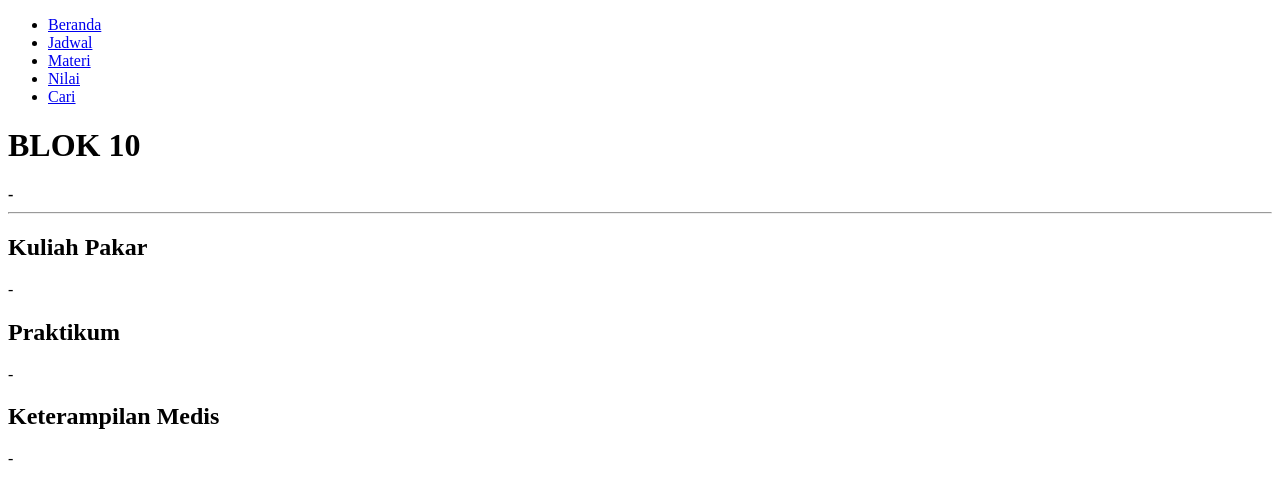
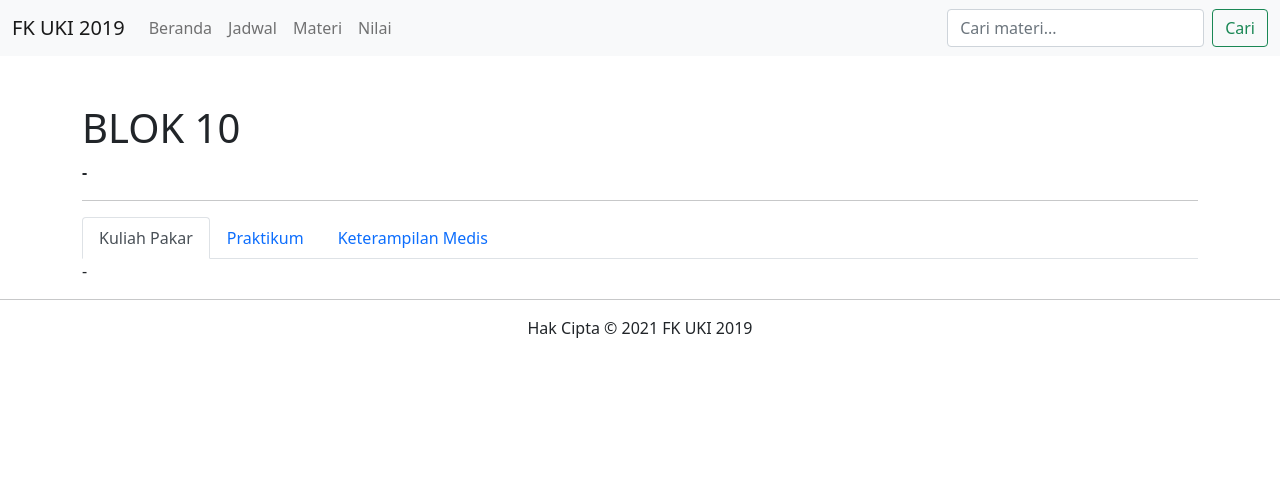
Before and after one commit to berylcp/fkuki2019-django, a Django app: a page that uses main/templates/main/base.html in a window 1280 px wide. Shown: the top 500 px of the page. Run offline with Django 3.2, Linux system fonts and the light colour scheme; a user stored in the database is signed in; data comes from the database, SQL or seed files in the repository.

Commit message:
Hias pake bootstrap 5

```diff
--- a/fkuki2019/models.py
+++ b/fkuki2019/models.py
@@ -8,9 +8,9 @@ from tinymce.models import HTMLField
 class Materi(models.Model):
     title = models.CharField(max_length=255, default='')
     description = models.CharField(max_length=255, default='')
-    kuliahpakar = HTMLField(default='')
-    praktikum = HTMLField(default='')
-    keterampilanmedis = HTMLField(default='')
+    kuliahpakar = HTMLField(default='', blank=True)
+    praktikum = HTMLField(default='', blank=True)
+    keterampilanmedis = HTMLField(default='', blank=True)
     slug = models.SlugField(null=False, unique=True)
 
     def __str__(self):
--- a/fkuki2019/templates/fkuki2019/materi-detail.html
+++ b/fkuki2019/templates/fkuki2019/materi-detail.html
@@ -3,15 +3,33 @@
 {% block title %}Materi | {{ materi.title }}{% endblock %}
 
 {% block content %}
-<h1>{{ materi.title }}</h1>
-<strong>{{ materi.description }}</strong>
+<div class="container mt-5">
+    <h1>{{ materi.title }}</h1>
 
-<hr>
+    <strong>{{ materi.description }}</strong>
 
-<h2>Kuliah Pakar</h2>
-<p>{{ materi.kuliahpakar | safe }}</p>
-<h2>Praktikum</h2>
-<p>{{ materi.praktikum | safe }}</p>
-<h2>Keterampilan Medis</h2>
-<p>{{ materi.keterampilanmedis | safe }}</p>
+    <hr>
+
+    <nav class="nav nav-tabs" id="nav-tab" role="tablist">
+        <a class="nav-link active" id="nav-kp-tab" data-bs-toggle="tab" href="#nav-kp" role="tab" aria-controls="nav-kp"
+            aria-selected="true">Kuliah Pakar</a>
+
+        <a class="nav-link" id="nav-pr-tab" data-bs-toggle="tab" href="#nav-pr" role="tab" aria-controls="nav-pr"
+            aria-selected="false">Praktikum</a>
+
+        <a class="nav-link" id="nav-km-tab" data-bs-toggle="tab" href="#nav-km" role="tab" aria-controls="nav-km"
+            aria-selected="false">Keterampilan Medis</a>
+    </nav>
+    <div class="tab-content" id="nav-tabContent">
+        <div class="tab-pane fade show active" id="nav-kp" role="tabpanel" aria-labelledby="nav-kp-tab">
+            {{ materi.kuliahpakar | safe }}
+        </div>
+        <div class="tab-pane fade" id="nav-pr" role="tabpanel" aria-labelledby="nav-pr-tab">
+            {{ materi.praktikum | safe }}
+        </div>
+        <div class="tab-pane fade" id="nav-km" role="tabpanel" aria-labelledby="nav-km-tab">
+            {{ materi.keterampilanmedis | safe }}
+        </div>
+    </div>
+</div>
 {% endblock %}
--- a/main/static/main/js/app.js
+++ b/main/static/main/js/app.js
@@ -1,10 +1,2 @@
-function cekPassword() {
-    var password = document.getElementById("kotakPassword");
-    var isiPassword = password.value;
-    if (isiPassword == "cobapassword") {
-        return true;
-    } else {
-        alert("Password salah! Silahkan ulangi.");
-        return false;
-    }
-}
+const d = new Date();
+document.getElementById("tahun").innerHTML = d.getFullYear();
--- a/main/templates/main/base.html
+++ b/main/templates/main/base.html
@@ -13,23 +13,63 @@
 
     <title>{% block title %}{% endblock %}</title>
 
+    <link href="https://cdn.jsdelivr.net/npm/bootstrap@5.1.2/dist/css/bootstrap.min.css" rel="stylesheet"
+        integrity="sha384-uWxY/CJNBR+1zjPWmfnSnVxwRheevXITnMqoEIeG1LJrdI0GlVs/9cVSyPYXdcSF" crossorigin="anonymous">
+
+    <link rel="stylesheet" href="https://cdn.jsdelivr.net/npm/bootstrap-icons@1.5.0/font/bootstrap-icons.css">
+
     <link rel="stylesheet" href="{% static 'main/css/site.css' %}">
 </head>
 
 <body>
     {% if user.is_authenticated %}
-    <ul>
-        <li><a href="{% url 'index' %}">Beranda</a></li>
-        <li><a href="{% url 'jadwal' %}">Jadwal</a></li>
-        <li><a href="{% url 'materi' %}">Materi</a></li>
-        <li><a href="{% url 'nilai' %}">Nilai</a></li>
-        <li><a href="{% url 'cari' %}">Cari</a></li>
-    </ul>
+    <header>
+        <nav class="navbar navbar-expand-xl navbar-light bg-light">
+            <div class="container-fluid">
+                <a class="navbar-brand" href="{% url 'index' %}">FK UKI 2019</a>
+                <button class="navbar-toggler" type="button" data-bs-toggle="collapse" data-bs-target="#navbarBasic"
+                    aria-controls="navbarBasic" aria-expanded="false" aria-label="Toggle navigation">
+                    <span class="navbar-toggler-icon"></span>
+                </button>
+                <div class="collapse navbar-collapse" id="navbarBasic">
+                    <ul class="navbar-nav me-auto mb-2 mb-xl-0">
+                        <li class="nav-item">
+                            <a class="nav-link" href="{% url 'index' %}">Beranda</a>
+                        </li>
+                        <li class="nav-item">
+                            <a class="nav-link" href="{% url 'jadwal' %}">Jadwal</a>
+                        </li>
+                        <li class="nav-item">
+                            <a class="nav-link" href="{% url 'materi' %}">Materi</a>
+                        </li>
+                        <li class="nav-item">
+                            <a class="nav-link" href="{% url 'nilai' %}">Nilai</a>
+                        </li>
+                    </ul>
+                    <form class="d-flex" action="/cari" method="get">
+                        <input class="form-control me-2" id="q" name="q" value="{{ request.GET.q }}" type="search"
+                            placeholder="Cari materi..." aria-label="Search">
+                        <button class="btn btn-outline-success" type="submit">Cari</button>
+                    </form>
+                </div>
+            </div>
+        </nav>
+    </header>
     {% else %}
 
     {% endif %}
     {% block content %} {% endblock %}
-    <link rel="stylesheet" href="{% static 'main/js/app.js' %}">
+
+    <hr>
+
+    <footer class="text-center">
+        <p>Hak Cipta © <span id="tahun"></span> FK UKI 2019</p>
+    </footer>
+
+    <script src="https://cdn.jsdelivr.net/npm/bootstrap@5.1.2/dist/js/bootstrap.bundle.min.js"
+        integrity="sha384-kQtW33rZJAHjgefvhyyzcGF3C5TFyBQBA13V1RKPf4uH+bwyzQxZ6CmMZHmNBEfJ" crossorigin="anonymous">
+    </script>
+    <script src="{% static 'main/js/app.js' %}"></script>
 </body>
 
 </html>
```
Also changed, not shown: fkuki2019/templates/fkuki2019/jadwal.html (+6 -4 lines), fkuki2019/templates/fkuki2019/materi.html (+31 -6 lines), fkuki2019/templates/fkuki2019/nilai.html (+8 -5 lines), main/templates/main/cari.html (+19 -14 lines), main/templates/main/index.html (+9 -5 lines).
